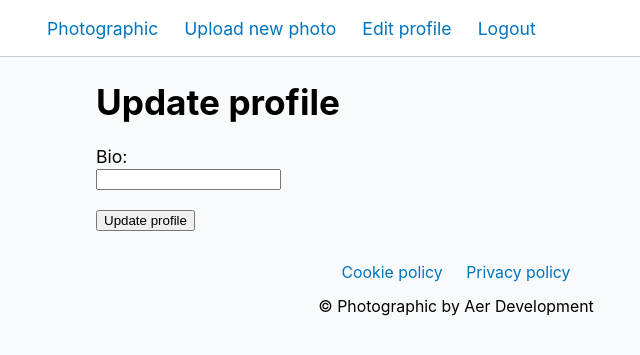
After one commit to adrianeriksen/photographic, a Django app: page /u/profile/edit/ in a window 1280 px wide. The commit adds this page. Shown: the top 355 px of the page, without its empty margins (184-824 px from the left). Run offline with Django 3.2, Linux system fonts and the light colour scheme; the visitor is signed in with stand-in values (Sample User, id 1); data comes from the database, SQL or seed files in the repository.

Commit message:
Add profile with bio field

```diff
--- a/photographic/templates/base.html
+++ b/photographic/templates/base.html
@@ -15,6 +15,7 @@
             <li><a href="{% url "home" %}">Photographic</a></li>
             {% if user.is_authenticated %}
             <li><a href="{% url "photos:create" %}">Upload new photo</a></li>
+            <li><a href="{% url "users:profile" %}">Edit profile</a></li>
             <li><a href="{% url "logout" %}">Logout</a></li>
             {% else %}
             <li><a href="{% url "users:signup" %}">Sign up</a></li>
--- /dev/null
+++ b/photographic/templates/users/profile_form.html
@@ -0,0 +1,10 @@
+{% extends "base.html" %}
+
+{% block content %}
+<form method="post">
+    <h1>Update profile</h1>
+    {{ form.as_p }}
+    {% csrf_token %}
+    <button type="submit">Update profile</button>
+</form>
+{% endblock %}
--- a/photographic/templates/users/user_detail.html
+++ b/photographic/templates/users/user_detail.html
@@ -4,7 +4,9 @@
     <div class="photographer-information">
         <div class="avatar"></div>
         <h1>{{ user.username }}</h1>
-        <p>Chief Executive Officer @ Photographic. Security and privacy expert.</p>
+        {% if profile.bio %}
+            <p>{{ profile.bio }}</p>
+        {% endif %}
     </div>
 <section class="photo-container">
 {% for photo in photo_list %}
--- a/photographic/users/models.py
+++ b/photographic/users/models.py
@@ -43,3 +43,8 @@ class User(AbstractUser):
 
     def get_short_name(self):
         return self.username
+
+
+class Profile(models.Model):
+    user = models.OneToOneField(User, on_delete=models.CASCADE)
+    bio = models.CharField(max_length=120, blank=True)
--- /dev/null
+++ b/photographic/users/signals.py
@@ -0,0 +1,6 @@
+from .models import Profile
+
+
+def create_user_profile(sender, instance, created, **kwargs):
+    if created:
+        Profile.objects.create(user=instance)
--- a/photographic/users/urls.py
+++ b/photographic/users/urls.py
@@ -6,5 +6,6 @@ app_name = "users"
 
 urlpatterns = [
     path("signup/", views.SignUpView.as_view(), name="signup"),
+    path("profile/edit/", views.UpdateProfileView.as_view(), name="profile"),
     path("<slug:slug>/", views.DetailView.as_view(), name="detail"),
 ]
--- a/photographic/users/views.py
+++ b/photographic/users/views.py
@@ -3,7 +3,7 @@ from django.views import generic
 from django.urls import reverse_lazy
 
 from .forms import UserCreationForm
-from .models import User
+from .models import User, Profile
 
 
 class ListView(generic.ListView):
@@ -17,6 +17,7 @@ class DetailView(LoginRequiredMixin, generic.DetailView):
     def get_context_data(self, **kwargs):
         context = super().get_context_data()
         context["photo_list"] = context["user"].photo_set.all()
+        context["profile"] = context["user"].profile
         return context
 
 
@@ -28,3 +29,14 @@ class SignUpView(generic.FormView):
     def form_valid(self, form):
         form.save()
         return super().form_valid(form)
+
+
+class UpdateProfileView(LoginRequiredMixin, generic.edit.UpdateView):
+    model = Profile
+    fields = ("bio",)
+    success_url = reverse_lazy("users:profile")
+
+    def get_object(self, queryset=None):
+        user_id = self.request.user.id
+        profile, _ = Profile.objects.get_or_create(user_id=user_id)
+        return profile
```
Also changed, not shown: photographic/users/apps.py (+7 -0 lines), photographic/users/tests/test_models.py (+1 -1 lines), photographic/users/migrations/0002_auto_20210721_1223.py (added).
